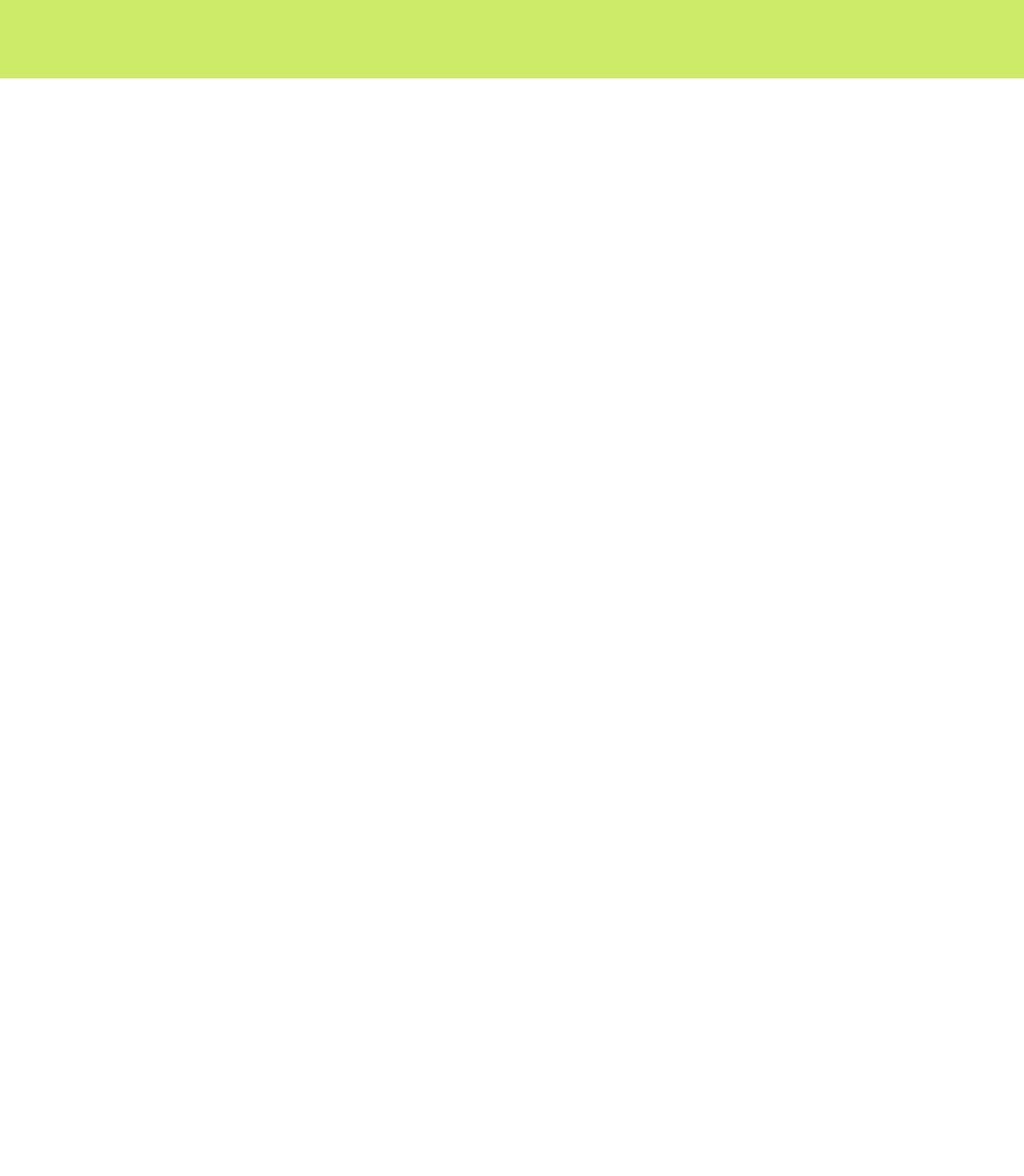
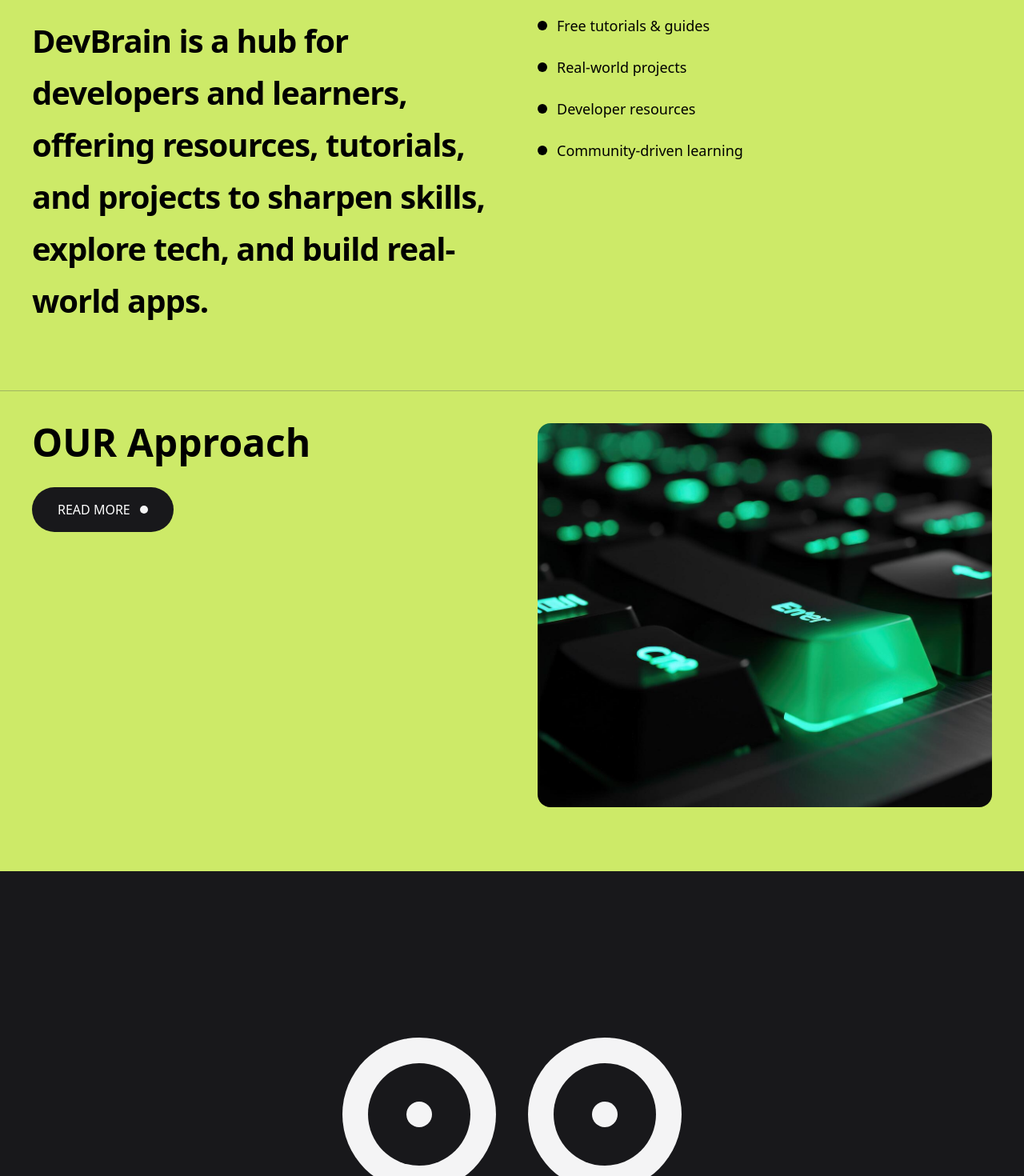
Before and after one commit to honoursbhaduria/DevBrain, a React (Vite) app in the folder devbrain/: page / in a window 1280 px wide. Shown: the part 1240-2710 px from the top of the page at 80% size. Before the commit the page ends 1338 px from the top, so only its background shows below. Built offline with nearby package versions, Linux system fonts and the light colour scheme.

Commit message:
fit : addded eyes

```diff
--- a/devbrain/src/App.jsx
+++ b/devbrain/src/App.jsx
@@ -3,6 +3,7 @@
 import LandingPage from './components/LandingPage'
 import Marquee from './components/Marquee'
 import About from './components/About'
+import Eyes from './components/Eyes'
 
 const App = () => {
 
@@ -13,6 +14,7 @@
         <LandingPage/>
         <Marquee/>
         <About/>
+        <Eyes/>
     </div>
   )
 }
--- a/devbrain/src/components/About.jsx
+++ b/devbrain/src/components/About.jsx
@@ -2,10 +2,64 @@
 
 const About = () => {
   return (
-    <div className=' w-full py-20  bg-[#CDEA68] rounded-tl-3xl rounded-tr-3xl'>
-        <h1>
+    <div className="w-full py-20 bg-[#CDEA68] rounded-tl-3xl rounded-tr-3xl text-black">
 
-        </h1>
+
+      <div className="w-full flex flex-col md:flex-row justify-between items-start px-10 gap-16">
+
+        <div className="md:w-1/2 text-left">
+          <h1 className="text-[2rem] md:text-[2.5rem] font-semibold leading-relaxed tracking-tight">
+            DevBrain is a hub for developers and learners, offering resources,
+            tutorials, and projects to sharpen skills, explore tech, and
+            build real-world apps.
+          </h1>
+        </div>
+
+
+        <div className="md:w-1/2 flex flex-col justify-center">
+          <ul className="space-y-6 text-lg font-medium">
+            <li className="flex items-center gap-3">
+              <span className="w-3 h-3 bg-black rounded-full"></span>
+              Free tutorials & guides
+            </li>
+            <li className="flex items-center gap-3">
+              <span className="w-3 h-3 bg-black rounded-full"></span>
+              Real-world projects
+            </li>
+            <li className="flex items-center gap-3">
+              <span className="w-3 h-3 bg-black rounded-full"></span>
+              Developer resources
+            </li>
+            <li className="flex items-center gap-3">
+              <span className="w-3 h-3 bg-black rounded-full"></span>
+              Community-driven learning
+            </li>
+          </ul>
+        </div>
+      </div>
+
+      <div className="w-full mt-20 border-t border-[#a1b562] pt-10 px-10 flex flex-col md:flex-row justify-between items-start gap-16">
+
+
+        <div className="md:w-1/2">
+          <h2 className="text-5xl font-bold">OUR Approach</h2>
+          <button className="flex gap-3 items-center px-8 py-4 uppercase bg-zinc-900 text-white rounded-full mt-8 hover:bg-zinc-800 transition">
+            Read more
+            <div className="w-2.5 h-2.5 bg-zinc-100 rounded-full"></div>
+          </button>
+        </div>
+
+
+        {/* Right image */}
+        <div className="md:w-1/2 h-[60vh] rounded-2xl overflow-hidden">
+          <img
+            src="/approach.png"   // directly from public folder
+            alt="Our Approach"
+            className="w-full h-full object-cover"
+          />
+        </div>
+
+      </div>
     </div>
   )
 }
--- /dev/null
+++ b/devbrain/src/components/Eyes.jsx
@@ -0,0 +1,24 @@
+import React from 'react'
+
+const Eyes = () => {
+  return (
+    <div className='eyes w-full h-screen '>
+        <div className='relative w-full h-full bg-cover bg-center bg-[url("https://ochi.design/wp-content/uploads/2022/05/Top-Viewbbcbv-1-1440x921.jpg")]'>
+        <div className=' absolute flex gap-10 top-1/2 left-1/2  -translate-x-[50%] -translate-y-[50%]  h-96  '>
+        <div className='w-[15vw] flex items-center justify-center  h-[15vw] bg-zinc-100 rounded-full '>
+            <div className='w-2/3 h-2/3 flex items-center justify-center bg-zinc-900 rounded-full '>
+            <div className='w-1/4 h-1/4 bg-zinc-100 rounded-full '></div>
+            </div>
+        </div>
+        <div className='w-[15vw] h-[15vw] flex items-center justify-center  bg-zinc-100 rounded-full '>
+            <div className='w-2/3 h-2/3 flex items-center justify-center bg-zinc-900 rounded-full '>
+            <div className='w-1/4 h-1/4 bg-zinc-100 rounded-full '></div>
+            </div>
+        </div>
+        </div>
+        </div>
+    </div>
+  )
+}
+
+export default Eyes
--- a/devbrain/src/components/Marquee.jsx
+++ b/devbrain/src/components/Marquee.jsx
@@ -20,24 +20,24 @@
 
           {/* First copy */}
           <h1 className="text-[22vw] leading-none px-10 font-semibold">
-            I am Honours Bhadauria
+            initializing DevBrain v1.0
           </h1>
           <h1 className="text-[22vw] leading-none px-10 font-semibold">
             initializing DevBrain v1.0
           </h1>
           <h1 className="text-[22vw] leading-none px-10 font-semibold">
-            I am Honours Bhadauria
+            initializing DevBrain v1.0
           </h1>
 
           {/* Second copy (for seamless loop) */}
           <h1 className="text-[22vw] leading-none px-10 font-semibold">
-            I am Honours Bhadauria
+            initializing DevBrain v1.0
           </h1>
           <h1 className="text-[22vw] leading-none px-10 font-semibold">
-            initializing DevBrain v1.0_
+            initializing DevBrain v1.0
           </h1>
           <h1 className="text-[22vw] leading-none px-10 font-semibold">
-            I am Honours Bhadauria
+            initializing DevBrain v1.0
           </h1>
         </motion.div>
 
```
Also changed, not shown: devbrain/public/Eyes.png (added), devbrain/public/approach.png (added).
